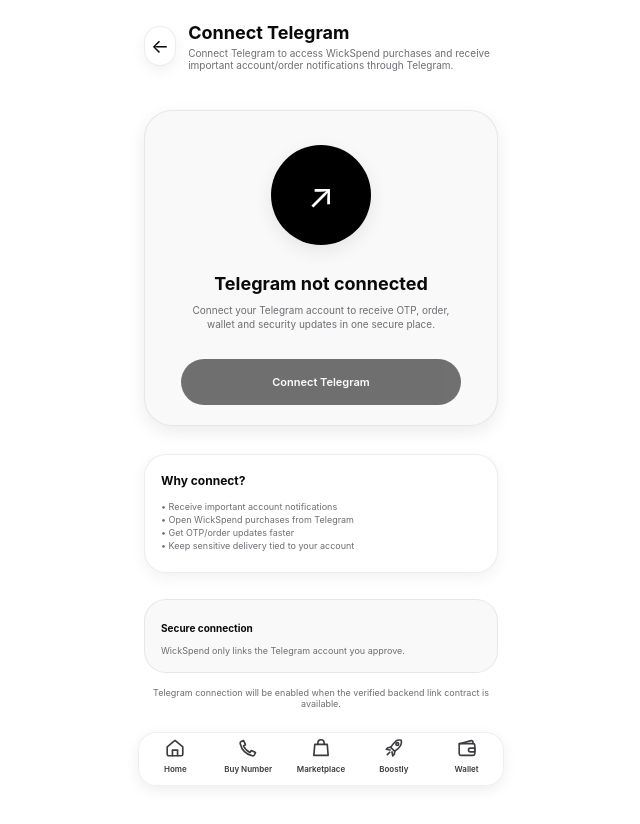
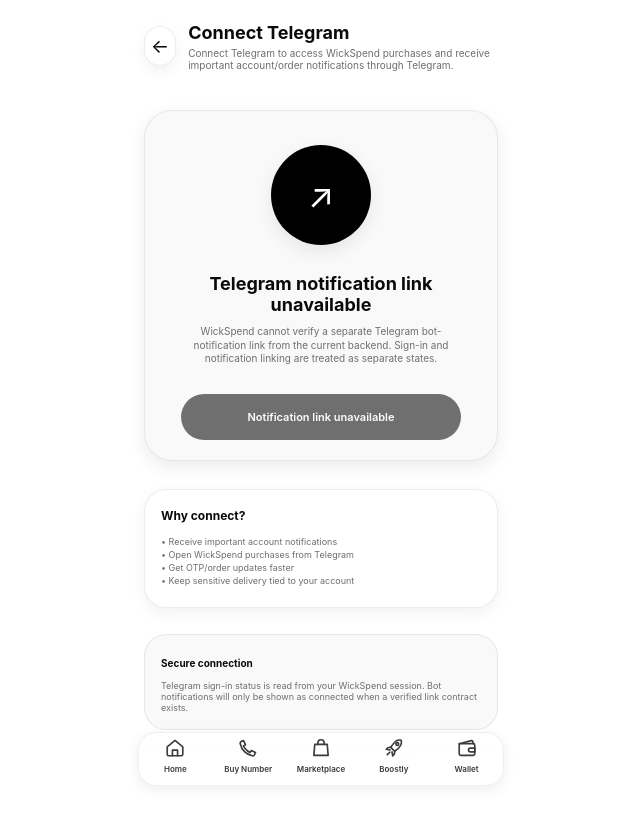
Before and after one commit to wis12dom34/-wickspend-web, a Next.js app: page /telegram-connection in a window 1280 px wide. Shown: the top 824 px of the page, without its empty margins (319-959 px from the left). Built offline with nearby package versions, Linux system fonts and the light colour scheme; no server answers.

Commit message:
Clarify Telegram sign-in and notification link state

```diff
--- a/app/telegram-connection/page.tsx
+++ b/app/telegram-connection/page.tsx
@@ -1,13 +1,26 @@
 "use client";
+import {useEffect,useState} from "react";
 import {PageShell} from "@/components/PageShell";
+import {api} from "@/lib/api";
+import {getSessionToken} from "@/lib/session";
+
+function telegramIdentity(payload:any){
+  const user=payload?.user||payload?.session?.user||payload?.data?.user||payload?.data||payload;
+  const username=user?.telegram_username||user?.username;
+  const id=user?.telegram_user_id||user?.telegram_id||user?.telegramId;
+  return {username,id,active:Boolean(username||id)};
+}
 
 export default function TelegramConnection(){
+  const[state,setState]=useState<"checking"|"signed-in"|"unknown">("checking"),[identity,setIdentity]=useState("");
+  useEffect(()=>{let alive=true;const token=getSessionToken();if(!token){setState("unknown");return()=>{alive=false}}api.auth.session(token).then((payload:any)=>{if(!alive)return;const t=telegramIdentity(payload);setState(t.active?"signed-in":"unknown");if(t.username)setIdentity(`@${String(t.username).replace(/^@/,"")}`);else if(t.id)setIdentity(`Telegram ID ${t.id}`)}).catch(()=>{if(alive)setState("unknown")});return()=>{alive=false}},[]);
+  const signedIn=state==="signed-in";
   return <PageShell title="Connect Telegram" subtitle="Connect Telegram to access WickSpend purchases and receive important account/order notifications through Telegram." back="/settings">
     <section style={{marginTop:40,background:"#f9f9fa",border:"1px solid rgba(0,0,0,.07)",borderRadius:28,boxShadow:"0 6px 18px rgba(0,0,0,.08)",padding:"34px 36px 20px",textAlign:"center"}}>
       <div aria-hidden="true" style={{width:100,height:100,borderRadius:50,background:"#000",color:"#fff",display:"grid",placeItems:"center",fontSize:34,margin:"0 auto 28px",boxShadow:"0 6px 18px rgba(0,0,0,.08)"}}>↗</div>
-      <h2 style={{fontSize:18,margin:"0 0 10px"}}>Telegram not connected</h2>
-      <p style={{fontSize:10,lineHeight:1.35,color:"#6e6e73",margin:"0 auto 28px",maxWidth:268}}>Connect your Telegram account to receive OTP, order, wallet and security updates in one secure place.</p>
-      <button type="button" disabled title="Telegram connection backend is not verified yet" style={{width:"100%",height:46,border:0,borderRadius:23,background:"#000",color:"#fff",fontSize:11,fontWeight:600,opacity:.55}}>Connect Telegram</button>
+      <h2 style={{fontSize:18,margin:"0 0 10px"}}>{state==="checking"?"Checking Telegram…":signedIn?"Telegram sign-in active":"Telegram notification link unavailable"}</h2>
+      <p style={{fontSize:10,lineHeight:1.35,color:"#6e6e73",margin:"0 auto 28px",maxWidth:268}}>{signedIn?`Your WickSpend session is authenticated with Telegram${identity?` (${identity})`:""}. The separate bot-notification link is not enabled by the current backend yet.`:"WickSpend cannot verify a separate Telegram bot-notification link from the current backend. Sign-in and notification linking are treated as separate states."}</p>
+      <button type="button" disabled title="Telegram notification-link backend is not verified yet" style={{width:"100%",height:46,border:0,borderRadius:23,background:"#000",color:"#fff",fontSize:11,fontWeight:600,opacity:.55}}>Notification link unavailable</button>
     </section>
     <section className="glassCard" style={{marginTop:28,padding:"18px 16px 20px"}}>
       <h3 style={{fontSize:12,margin:"0 0 12px"}}>Why connect?</h3>
@@ -20,8 +33,8 @@ export default function TelegramConnection(){
     </section>
     <section className="glassCard" style={{marginTop:26,background:"#f9f9fa",boxShadow:"none"}}>
       <b style={{fontSize:10}}>Secure connection</b>
-      <p style={{fontSize:9,color:"#6e6e73",margin:"9px 0 0"}}>WickSpend only links the Telegram account you approve.</p>
+      <p style={{fontSize:9,color:"#6e6e73",margin:"9px 0 0"}}>Telegram sign-in status is read from your WickSpend session. Bot notifications will only be shown as connected when a verified link contract exists.</p>
     </section>
-    <p className="screenMessage">Telegram connection will be enabled when the verified backend link contract is available.</p>
+    <p className="screenMessage">No connection is claimed until the backend confirms the Telegram notification link.</p>
   </PageShell>
 }
```
